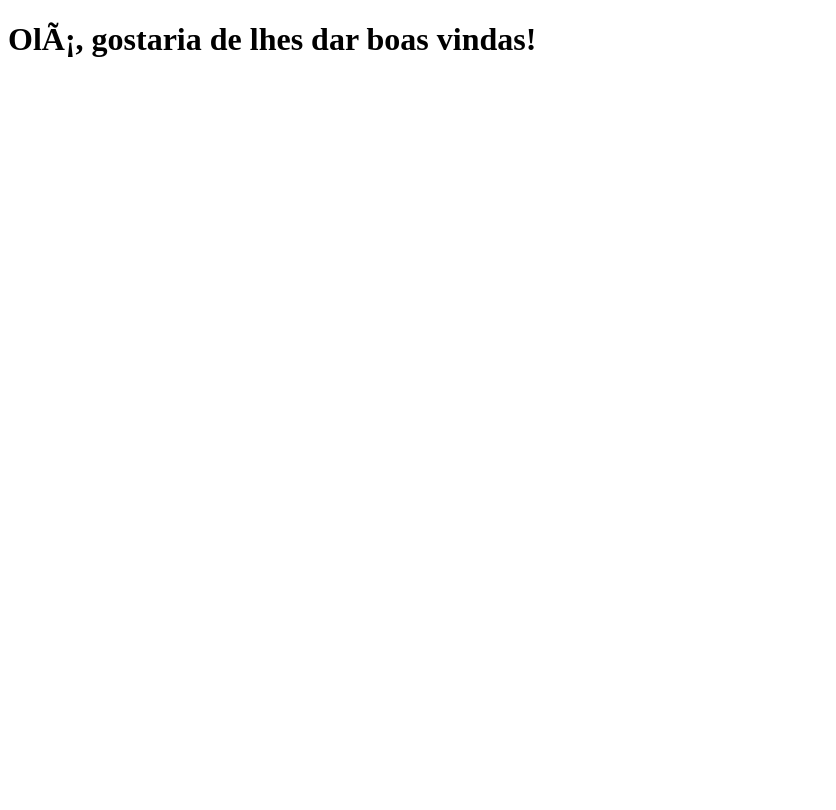
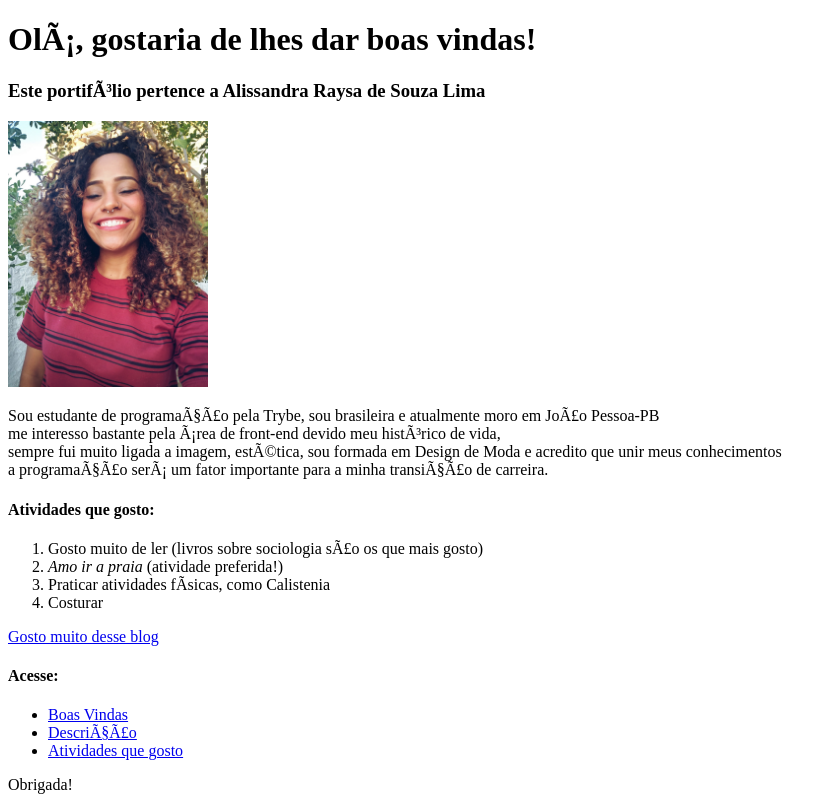
Before and after one commit to anaualima/anaualima.github.io, a plain HTML site: page meu-portifolio.html in a window 1280 px wide. Shown: the whole page, without its empty margins (0-836 px from the left). Drawn offline with Linux system fonts and the light colour scheme.

Commit message:
Estrutura do meu portifólio

```diff
--- a/meu-portifolio.html
+++ b/meu-portifolio.html
@@ -8,8 +8,34 @@
 </head>
 
 <body>
- <h1>Olá, gostaria de lhes dar boas vindas!</h1>
 
+ <h1 id="ola"> Olá, gostaria de lhes dar boas vindas!</h1>
+ <h3>Este portifólio pertence a <strong>Alissandra Raysa de Souza Lima</strong></h3>
+ <a href="#obrigada!"><img src="imagem/PicsArt_03-09-07.22.22.jpg" alt="Foto de Alissandra Lima sorrindo" width="200"></a>
+ <p id="descriçao">
+    Sou estudante de programação pela Trybe, sou brasileira e atualmente moro em João Pessoa-PB<br>
+    me interesso bastante pela área de front-end devido meu histórico de vida, <bra>
+    <br>sempre fui muito ligada a imagem, estética, sou formada em Design de Moda e acredito que unir meus conhecimentos<br>
+     a programação será um fator importante para a minha transição de carreira.
+ </p>
+ <h4 id="atividades">Atividades que gosto:</h4>
+ <ol>
+     <li>Gosto muito de ler (livros sobre sociologia são os que mais gosto)</li>
+     <li><em>Amo ir a praia</em> (atividade preferida!)</li>
+     <li>Praticar atividades físicas, como Calistenia</li>
+     <li>Costurar</li>
+  </ol>
+  <a href="https://blackandbookish.com/" target="_blank">Gosto muito desse blog</a>
+
+  <h4>Acesse:</h4>
+  <ul>
+      <li><a href="#ola">Boas Vindas</a></li>
+      <li><a href="#descriçao">Descrição</a></li>
+      <li><a href="#atividades">Atividades que gosto</a></li>
+  </ul>
+
+
+  <p id="obrigada!">Obrigada!</p>
 
 </body>
 
```
